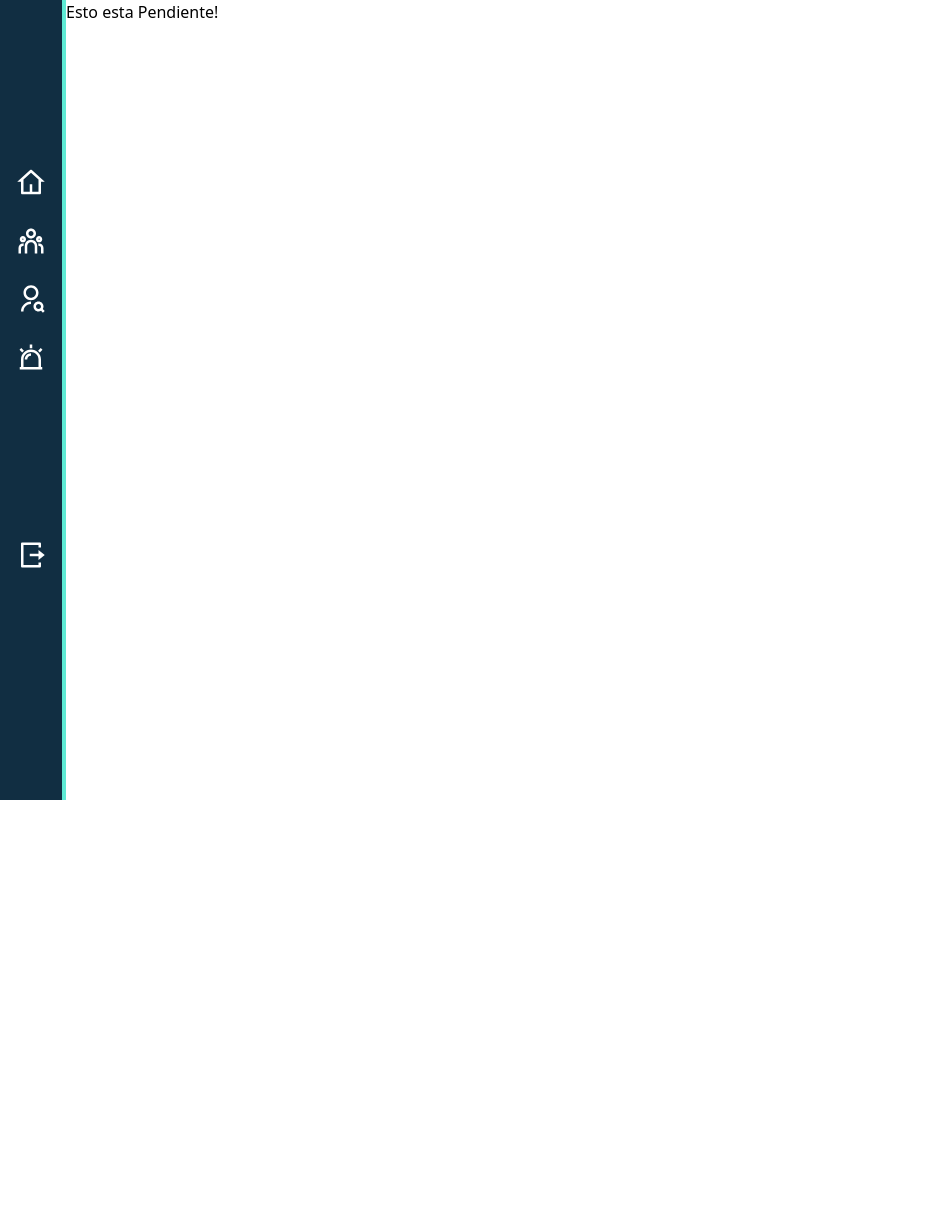
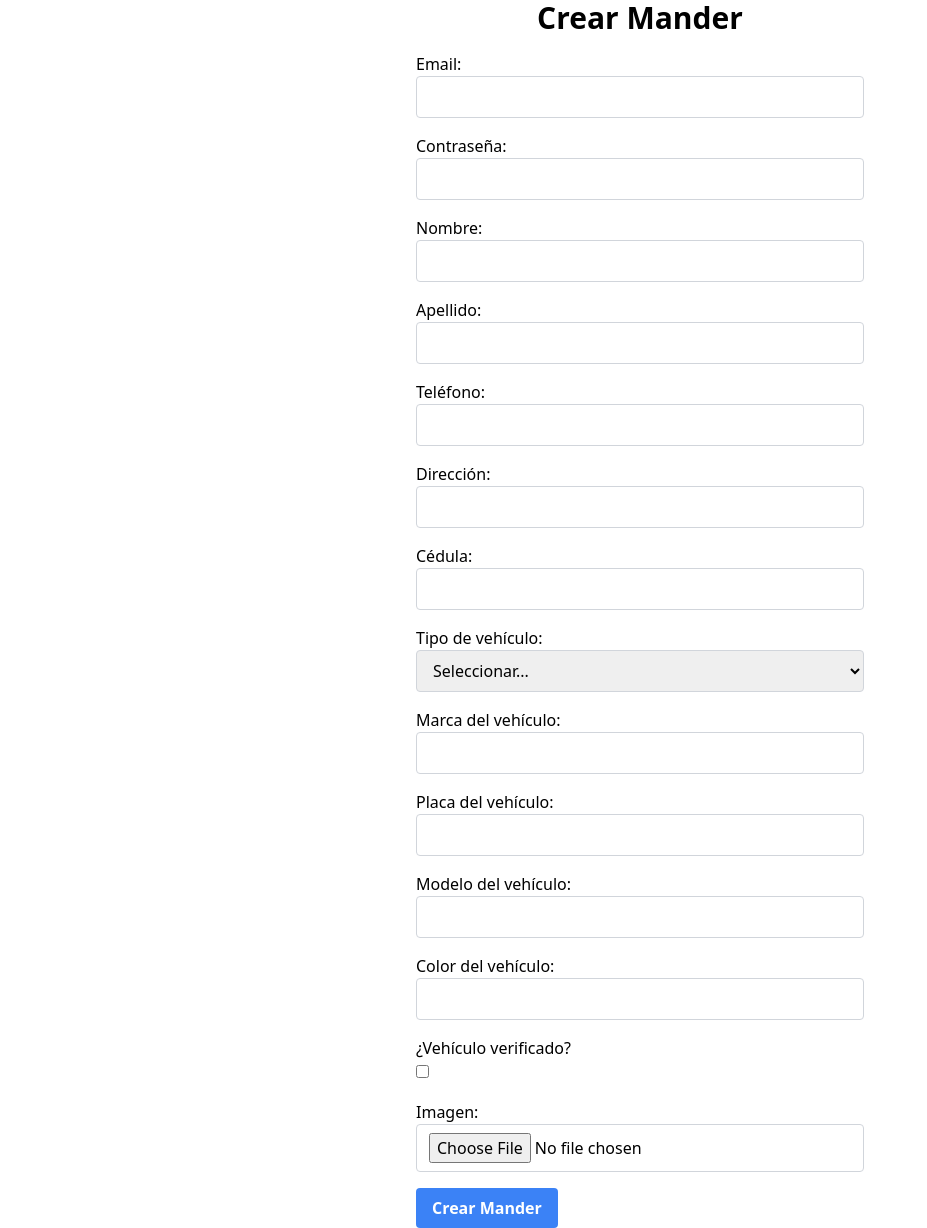
Before and after one commit to criyeurgo91/mandaderoFront, a React (Vite) app: page /Admin in a window 1280 px wide. Shown: the whole page, without its empty margins (0-927 px from the left). Before the commit the page ends 800 px from the top, so only its background shows below. Built offline with nearby package versions, Linux system fonts and the light colour scheme.

Commit message:
actualizacion 080324

```diff
--- /dev/null
+++ b/src/Components/Forms/ManderForm.jsx
@@ -0,0 +1,166 @@
+import React, { useState } from 'react';
+import axios from 'axios';
+
+const ManderForm = () => {
+  const [formData, setFormData] = useState({
+    email_account: '',
+    password_account: '',
+    name_user: '',
+    lastname_user: '',
+    phone_user: '',
+    address_mander: '',
+    cc_mander: '',
+    isactive_mander: false,
+    isvalidate_mander: false,
+    type_vehicle: '',
+    brand_vehicle: '',
+    plate_vehicle: '',
+    model_vehicle: '',
+    color_vehicle: '',
+    isverified_vehicle: false,
+    image_mander: null,
+  });
+
+  const handleChange = (e) => {
+    const { name, value, type, checked } = e.target;
+    setFormData((prevData) => ({
+      ...prevData,
+      [name]: type === 'checkbox' ? checked : value,
+    }));
+  };
+
+  const handleImageChange = (e) => {
+    setFormData({
+      ...formData,
+      image_mander: e.target.files[0],
+    });
+  };
+
+  const handleSubmit = async (e) => {
+    e.preventDefault();
+    try {
+      const response = await axios.post('http://127.0.0.1:8000/api/account/', {
+        email_account: formData.email_account,
+        password_account: formData.password_account
+      });
+      const accountId = response.data.id_account;
+
+      const userResponse = await axios.post('http://127.0.0.1:8000/api/user/', {
+        account_id_account: accountId,
+        name_user: formData.name_user,
+        lastname_user: formData.lastname_user,
+        phone_user: formData.phone_user
+      });
+      const userId = userResponse.data.id_user;
+
+      const manderResponse = await axios.post('http://127.0.0.1:8000/api/mander/', {
+        user_id_user: userId,
+        image_mander: formData.image_mander,
+        address_mander: formData.address_mander,
+        cc_mander: formData.cc_mander,
+        isactive_mander: formData.isactive_mander,
+        isvalidate_mander: formData.isvalidate_mander
+      });
+      const manderId = manderResponse.data.id_mander;
+
+      const vehicleResponse = await axios.post('http://127.0.0.1:8000/api/vehicle/', {
+        user_id_user: userId,
+        image_vehicle: formData.image_vehicle,
+        brand_vehicle: formData.brand_vehicle,
+        plate_vehicle: formData.plate_vehicle,
+        model_vehicle: formData.model_vehicle,
+        color_vehicle: formData.color_vehicle,
+        type_vehicle: formData.type_vehicle,
+        isverified_vehicle: formData.isverified_vehicle
+      });
+
+      console.log('Mander, user, account, vehicle created:', manderResponse.data, userResponse.data, response.data, vehicleResponse.data);
+      // Manejo de respuesta exitosa
+    } catch (error) {
+      console.error('Error creating Mander, User, Account, Vehicle:', error);
+      // Manejo de error
+    }
+  };
+
+  return (
+    <div className="container mx-auto">
+      <h1 className="text-3xl font-bold mb-4 text-center">Crear Mander</h1>
+      <form onSubmit={handleSubmit} className="max-w-md mx-auto space-y-4">
+        {/* Campos para la cuenta */}
+        <div>
+          <label htmlFor="email_account" className="block">Email:</label>
+          <input type="email" id="email_account" name="email_account" value={formData.email_account} onChange={handleChange} className="border border-gray-300 rounded px-3 py-2 w-full" />
+        </div>
+        <div>
+          <label htmlFor="password_account" className="block">Contraseña:</label>
+          <input type="password" id="password_account" name="password_account" value={formData.password_account} onChange={handleChange} className="border border-gray-300 rounded px-3 py-2 w-full" />
+        </div>
+
+        {/* Campos para el usuario */}
+        <div>
+          <label htmlFor="name_user" className="block">Nombre:</label>
+          <input type="text" id="name_user" name="name_user" value={formData.name_user} onChange={handleChange} className="border border-gray-300 rounded px-3 py-2 w-full" />
+        </div>
+        <div>
+          <label htmlFor="lastname_user" className="block">Apellido:</label>
+          <input type="text" id="lastname_user" name="lastname_user" value={formData.lastname_user} onChange={handleChange} className="border border-gray-300 rounded px-3 py-2 w-full" />
+        </div>
+        <div>
+          <label htmlFor="phone_user" className="block">Teléfono:</label>
+          <input type="text" id="phone_user" name="phone_user" value={formData.phone_user} onChange={handleChange} className="border border-gray-300 rounded px-3 py-2 w-full" />
+        </div>
+
+        {/* Campos para el mandadero */}
+        <div>
+          <label htmlFor="address_mander" className="block">Dirección:</label>
+          <input type="text" id="address_mander" name="address_mander" value={formData.address_mander} onChange={handleChange} className="border border-gray-300 rounded px-3 py-2 w-full" />
+        </div>
+        <div>
+          <label htmlFor="cc_mander" className="block">Cédula:</label>
+          <input type="text" id="cc_mander" name="cc_mander" value={formData.cc_mander} onChange={handleChange} className="border border-gray-300 rounded px-3 py-2 w-full" />
+        </div>
+
+        {/* Campos para el vehículo */}
+        <div>
+          <label htmlFor="type_vehicle" className="block">Tipo de vehículo:</label>
+          <select id="type_vehicle" name="type_vehicle" value={formData.type_vehicle} onChange={handleChange} className="border border-gray-300 rounded px-3 py-2 w-full">
+            <option value="">Seleccionar...</option>
+            <option value="car">Carro</option>
+            <option value="bike">Moto</option>
+            <option value="bicycle">Bicicleta</option>
+          </select>
+        </div>
+        <div>
+          <label htmlFor="brand_vehicle" className="block">Marca del vehículo:</label>
+          <input type="text" id="brand_vehicle" name="brand_vehicle" value={formData.brand_vehicle} onChange={handleChange} className="border border-gray-300 rounded px-3 py-2 w-full" />
+        </div>
+        <div>
+          <label htmlFor="plate_vehicle" className="block">Placa del vehículo:</label>
+          <input type="text" id="plate_vehicle" name="plate_vehicle" value={formData.plate_vehicle} onChange={handleChange} className="border border-gray-300 rounded px-3 py-2 w-full" />
+        </div>
+        <div>
+          <label htmlFor="model_vehicle" className="block">Modelo del vehículo:</label>
+          <input type="text" id="model_vehicle" name="model_vehicle" value={formData.model_vehicle} onChange={handleChange} className="border border-gray-300 rounded px-3 py-2 w-full" />
+        </div>
+        <div>
+          <label htmlFor="color_vehicle" className="block">Color del vehículo:</label>
+          <input type="text" id="color_vehicle" name="color_vehicle" value={formData.color_vehicle} onChange={handleChange} className="border border-gray-300 rounded px-3 py-2 w-full" />
+        </div>
+        <div>
+          <label htmlFor="isverified_vehicle" className="block">¿Vehículo verificado?</label>
+          <input type="checkbox" id="isverified_vehicle" name="isverified_vehicle" checked={formData.isverified_vehicle} onChange={handleChange} className="border border-gray-300 rounded px-3 py-2" />
+        </div>
+
+        {/* Campos para la imagen */}
+        <div>
+          <label htmlFor="image_mander" className="block">Imagen:</label>
+          <input type="file" id="image_mander" name="image_mander" onChange={handleImageChange} className="border border-gray-300 rounded px-3 py-2 w-full" />
+        </div>
+
+        <button type="submit" className="bg-blue-500 hover:bg-blue-700 text-white font-bold py-2 px-4 rounded">Crear Mander</button>
+      </form>
+    </div>
+  );
+};
+
+export default ManderForm;
--- a/src/Pages/App/App.jsx
+++ b/src/Pages/App/App.jsx
@@ -1,14 +1,18 @@
 import { BrowserRouter, Route, Routes} from 'react-router-dom';
 import AdminRoutes from '../../Routes/AdminRoutes';
+import VehicleForm from '../../Components/Forms/VehicleForm';
+import ManderForm from '../../Components/Forms/ManderForm';
 
 function App() {
   return (
-    <BrowserRouter>
+   /* <BrowserRouter>
       <Routes>
         <Route path='/*' element={<AdminRoutes/>} />
         <Route path='/Admin/*' element={<AdminRoutes/>} />
       </Routes>
-    </BrowserRouter>
+    </BrowserRouter>*/
+
+    <ManderForm/>
   );
 }
 
```
Also changed, not shown: src/Routes/AdminRoutes.jsx (line endings or trailing spaces).
